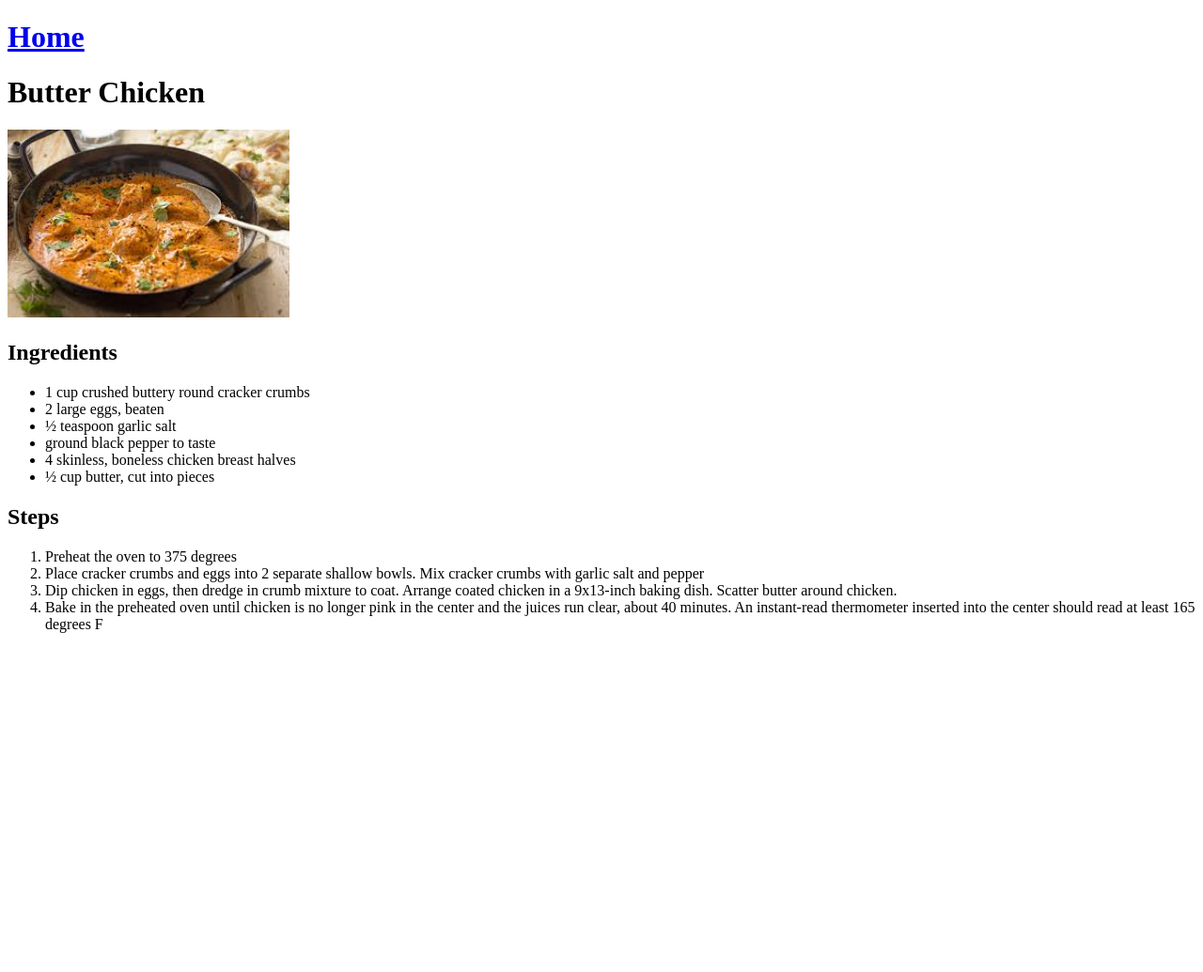
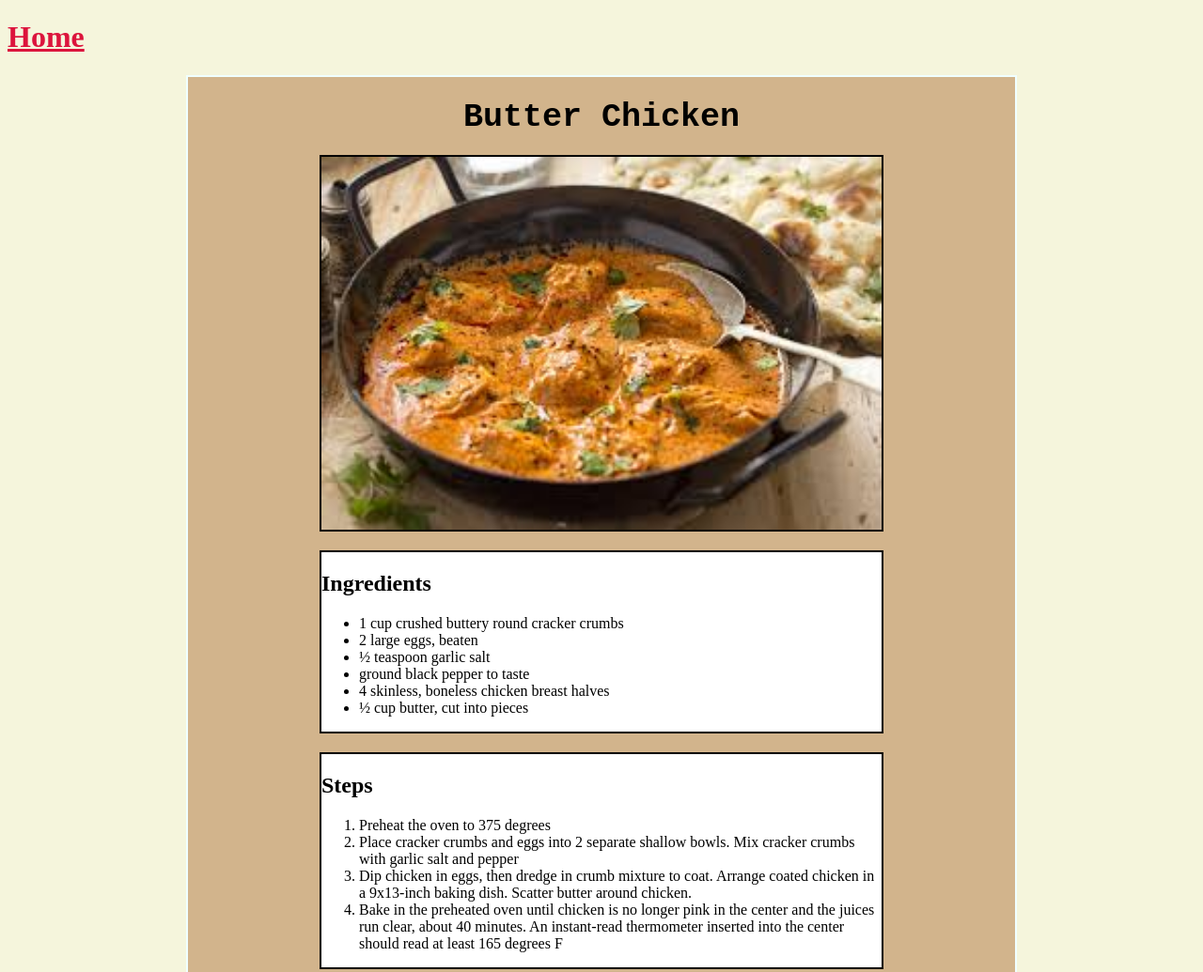
Before and after one commit to TheBigHugeMan/odin-recipes, a plain HTML site: page recipes/butter-chicken.html in a window 1280 px wide. Shown: the top 1035 px of the page at 94% size. Before the commit the page ends 800 px from the top, so only its background shows below. Drawn offline with Linux system fonts and the light colour scheme.

Commit message:
Style butter-chicken, steak page

```diff
--- a/recipes/butter-chicken.html
+++ b/recipes/butter-chicken.html
@@ -3,14 +3,18 @@
     <head>
         <meta charset="UTF-8">
         <title>Butter-Chicken</title>
+        <link rel="stylesheet" href="../styles.css">
     </head>
 
     <body>
+
         <h1><a href="../index.html">Home</a></h1>
-        <h1>Butter Chicken</h1>
+        <div id="content">
+        <h1 class="title">Butter Chicken</h1>
 
-        <img src="../images/butter_chicken.jpg" alt="Image of butter chicken in a pan with a basting spoon inside" width="300">
+        <img class="card" src="../images/butter_chicken.jpg" alt="Image of butter chicken in a pan with a basting spoon inside" width="300">
 
+        <div class="card">
         <h2>Ingredients</h2>
         <ul>
             <li>1 cup crushed buttery round cracker crumbs</li>
@@ -20,7 +24,9 @@
             <li>4 skinless, boneless chicken breast halves</li>
             <li>½ cup butter, cut into pieces</li>
         </ul>
+        </div>
 
+        <div class="card">
         <h2>Steps</h2>
         <ol>
             <li>Preheat the oven to 375 degrees</li>
@@ -28,5 +34,7 @@
             <li>Dip chicken in eggs, then dredge in crumb mixture to coat. Arrange coated chicken in a 9x13-inch baking dish. Scatter butter around chicken.</li>
             <li>Bake in the preheated oven until chicken is no longer pink in the center and the juices run clear, about 40 minutes. An instant-read thermometer inserted into the center should read at least 165 degrees F</li>
         </ol>
+        </div>
+        </div>
     </body>
 </html>
```
Also changed, not shown: recipes/steak.html (+11 -2 lines).
